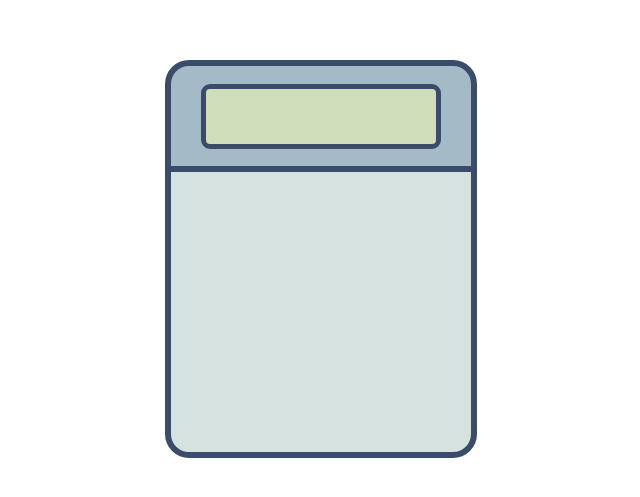
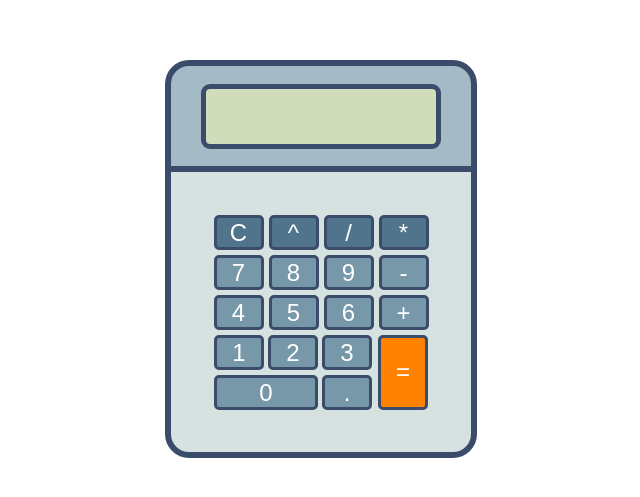
Before and after one commit to Luka-89/calculator, a plain HTML site: page index.html in a window 1280 px wide. Shown: the part 141-638 px from the top of the page, without its empty margins (319-959 px from the left). Drawn offline with Linux system fonts and the light colour scheme.

Commit message:
Make button layout and fix index classes

```diff
--- a/index.html
+++ b/index.html
@@ -11,17 +11,41 @@
         <div class="upper-calculator flex-vertical">
             <div class="screen"></div>
         </div>
-        <div class="lower-calculator">
-        <div class="buttons">
-            <div class="vertical-buttons"></div>
-            <div class="vertical-buttons"></div>
-            <div class="vertical-buttons"></div>
-            <div class="horizontal-buttons">
+        <div class="lower-calculator flex-vertical">
+        <div class="buttons flex-vertical">
+            <div class="horizontal-buttons flex-horizontal">
+                <button class="first-row-button" id="clear">C</button>
+                <button class="first-row-button" id="power">^</button>
+                <button class="first-row-button" id="divide">/</button>
+                <button class="first-row-button" id="multiply">*</button>
+            </div>
+            <div class="horizontal-buttons flex-horizontal">
+                <button class="regular-row-button" id="seven">7</button>
+                <button class="regular-row-button" id="eight">8</button>
+                <button class="regular-row-button" id="nine">9</button>
+                <button class="regular-row-button" id="subtract">-</button>
+            </div>
+            <div class="horizontal-buttons flex-horizontal">
+                <button class="regular-row-button" id="four">4</button>
+                <button class="regular-row-button" id="five">5</button>
+                <button class="regular-row-button" id="six">6</button>
+                <button class="regular-row-button" id="add">+</button>
+            </div>
+            <div class="vertical-buttons flex-horizontal">
                 <div class="left">
-                    <div class="upper"></div>
-                    <div class="lower"></div>
+                    <div class="upper">
+                        <button class="regular-row-button" id="one">1</button>
+                        <button class="regular-row-button" id="two">2</button>
+                        <button class="regular-row-button" id="three">3</button>
+                    </div>
+                    <div class="lower">
+                        <button class="regular-row-button wide-button" id="zero">0</button>
+                        <button class="regular-row-button" id="decimal">.</button>
+                    </div>
                 </div>
-                <div class="right"></div>
+                <div class="right">
+                    <button class="high-button" id="equals">=</button>
+                </div>
             </div>
         </div>
         </div>
--- a/styles.css
+++ b/styles.css
@@ -2,13 +2,16 @@
   --blue-body: #6b92c5;
   --orange-button: #f7941d;
   --light-blue-bg: #9ac6e7;
-  --dark-navy-outline: #3b4c6b;
+  --border: #3b4c6b;
   --display-gray: #e3e2d9;
   --button-face: #f1f1f1;
 
   --upper-bg: #a4bac7;
   --lower-bg: #d6e2e0;
   --screen-bg: #cfddba;
+  --dark-button: #50748c;
+  --light-button: #7798a8;
+  --orange-button: #ff8202;
 }
 
 
@@ -25,7 +28,7 @@ body {
     padding: 0;
 }
 
-.flex-horizontal {
+.flex-horizontal, .horizontal-buttons {
     display: flex;
     justify-content: center;
     align-items: center;
@@ -42,8 +45,8 @@ body {
 .upper-calculator {
     border-top-left-radius: 24px;
     border-top-right-radius: 24px;
-    border: 6px solid var(--dark-navy-outline);
-    border-bottom: 3px solid var(--dark-navy-outline);
+    border: 6px solid var(--border);
+    border-bottom: 3px solid var(--border);
     width: 300px;
     height: 100px;
     background-color: var(--upper-bg);
@@ -52,8 +55,8 @@ body {
 .lower-calculator {
     border-bottom-left-radius: 24px;
     border-bottom-right-radius: 24px;
-    border: 6px solid var(--dark-navy-outline);
-    border-top: 3px solid var(--dark-navy-outline);
+    border: 6px solid var(--border);
+    border-top: 3px solid var(--border);
     width: 300px;
     height: 280px;
     background-color: var(--lower-bg);
@@ -63,6 +66,56 @@ body {
     width: 230px;
     height: 55px;
     background-color: var(--screen-bg);
-    border: 5px solid var(--dark-navy-outline);
+    border: 5px solid var(--border);
     border-radius: 9px;
 }
+
+.buttons {
+    margin: 16px;
+    gap: 5px;
+}
+
+.horizontal-buttons {
+    gap: 5px;
+}
+.vertical-buttons{
+    gap: 6px;
+}
+
+.left {
+    display: flex;
+    flex-direction: column;
+    justify-content: center;
+    align-items: center;
+    gap: 5px;
+}
+.first-row-button, .regular-row-button {
+    width: 50px;
+    height: 35px;
+    border: 3px solid var(--border);
+    border-radius: 5px;
+    color: white;
+    font-size: 24px;
+}
+
+.first-row-button {
+    background-color: var(--dark-button);
+}
+
+.regular-row-button {
+background-color: var(--light-button);
+}
+
+.wide-button {
+    width: 104px;
+}
+
+.high-button {
+    width: 50px;
+    height: 75px;
+    border: 3px solid var(--border);
+    border-radius: 5px;
+    color: white;
+    font-size: 24px;
+    background-color: var(--orange-button);
+}
```
